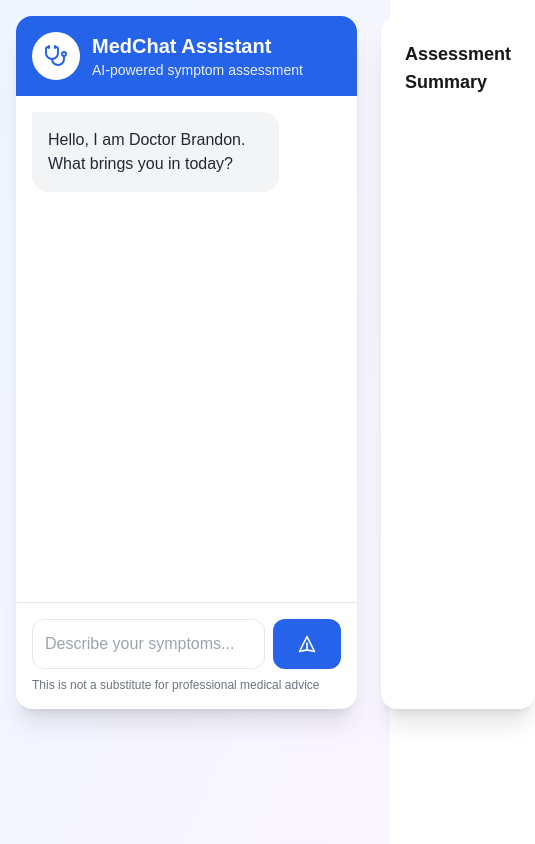
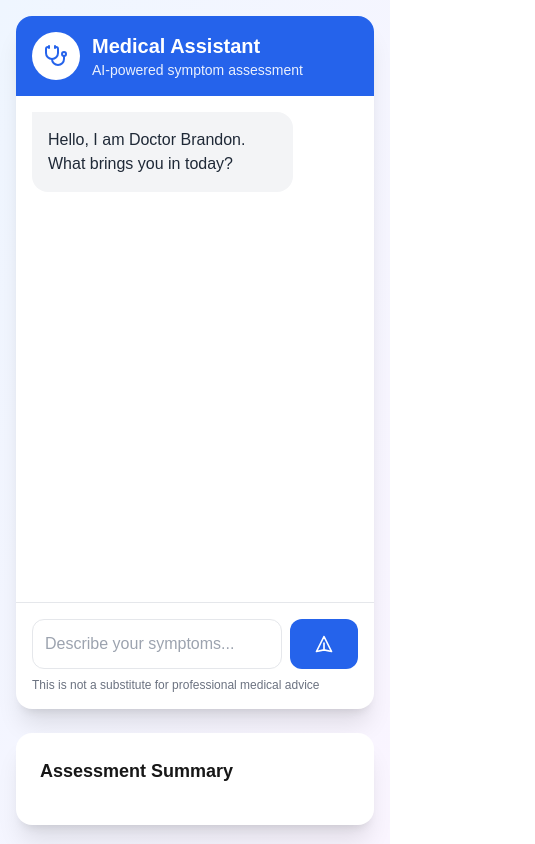
Before and after one commit to MedicalAIResearch/medical-ai-research, a Next.js app in the folder med-chat/: page / in a window 390 px wide. Shown: the whole page, 535 px wide, since content can reach past the window. Built offline with nearby package versions, Linux system fonts and the light colour scheme.

Commit message:
fix: mobile friendly

```diff
--- a/med-chat/app/page.tsx
+++ b/med-chat/app/page.tsx
@@ -112,7 +112,7 @@ export default function ChatInterface() {
 
   return (
     <div className="min-h-screen bg-gradient-to-br from-blue-50 to-purple-50">
-      <div className="container mx-auto max-w-6xl p-4 flex space-x-6">
+      <div className="container mx-auto max-w-6xl p-4 flex flex-col md:flex-row space-y-6 md:space-y-0 md:space-x-6">
         {/* Chatbox */}
         <div className="flex-1 bg-white rounded-2xl shadow-xl">
           {/* Header */}
@@ -121,7 +121,7 @@ export default function ChatInterface() {
               <Stethoscope className="h-6 w-6 text-blue-600" />
             </div>
             <div>
-              <h1 className="text-xl font-bold">MedChat Assistant</h1>
+              <h1 className="text-xl font-bold">Medical Assistant</h1>
               <p className="text-sm opacity-90">AI-powered symptom assessment</p>
             </div>
           </div>
@@ -199,7 +199,7 @@ export default function ChatInterface() {
         </div>
 
         {/* Sidebar for Indicators */}
-        <div className="w-80 bg-white rounded-2xl shadow-xl p-6">
+        <div className="w-full md:w-80 bg-white rounded-2xl shadow-xl p-6">
           <h2 className="text-lg font-bold mb-4">Assessment Summary</h2>
 
           {/* Urgency Indicator */}
```
